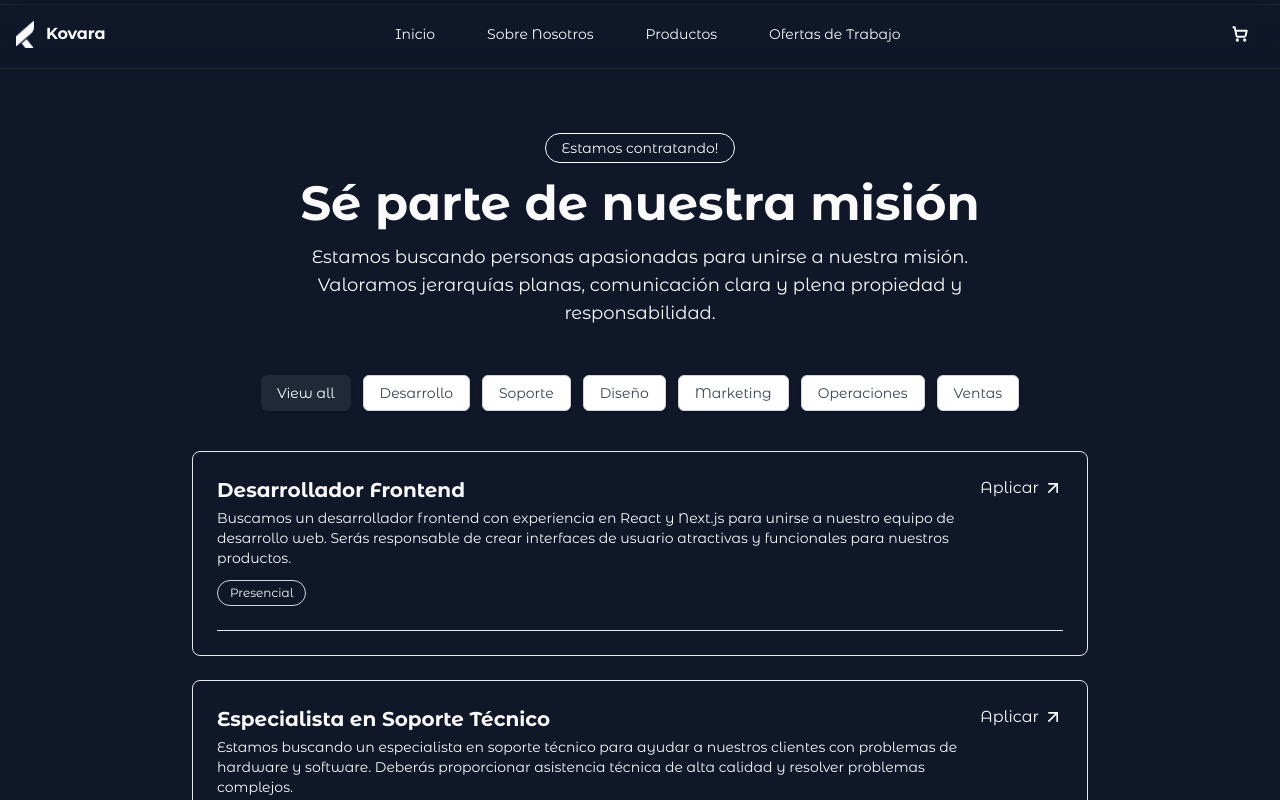
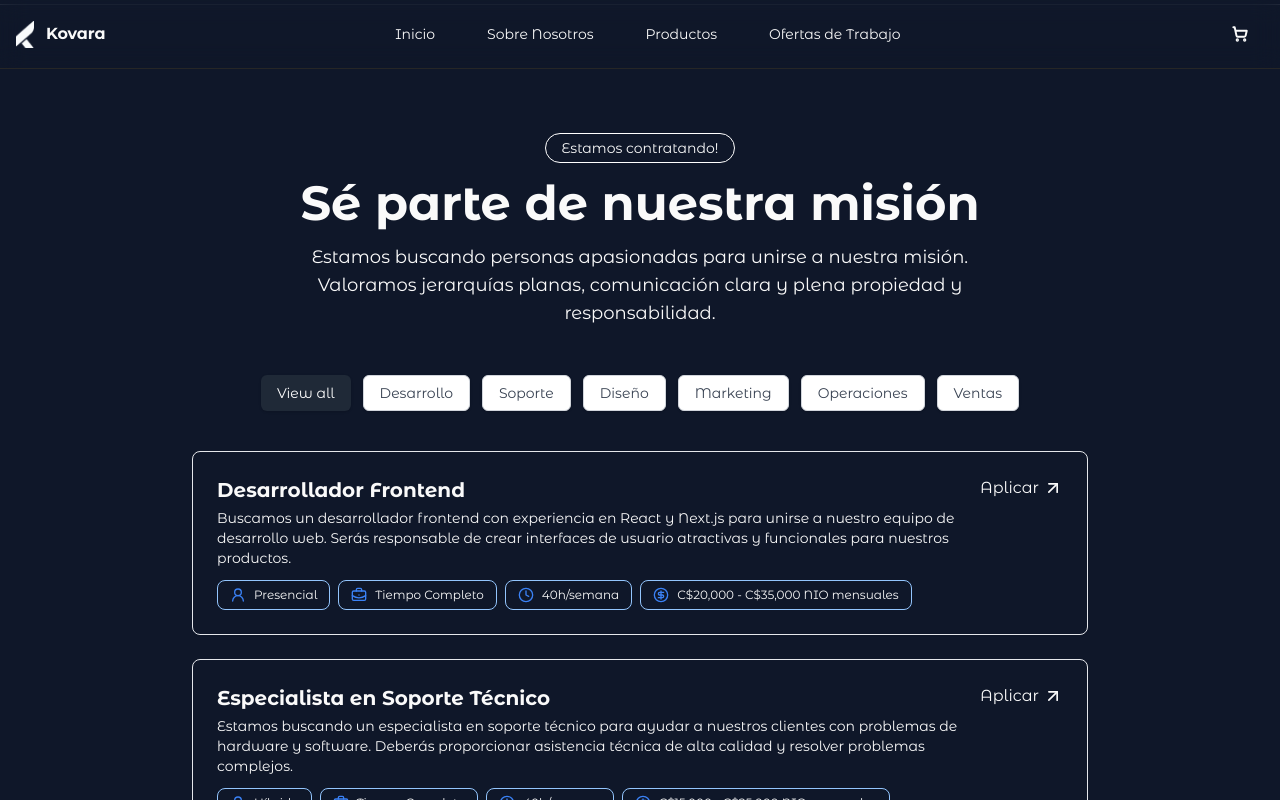
Before and after one commit to aaronportobanco/kovara-website, a Next.js app: page /job-page in a window 1280 px wide. Shown: the top 800 px of the page. Built offline with nearby package versions, Linux system fonts and the light colour scheme.

Commit message:
feat: enhance Cards component with job type, shift, hours, and salary range badges

```diff
--- a/src/app/job-page/components/cards.jsx
+++ b/src/app/job-page/components/cards.jsx
@@ -1,28 +1,57 @@
-import React from 'react';
-import Link from 'next/link';
-import { ArrowUpRight, MapPin, Clock } from 'lucide-react';
+import React from "react";
+import Link from "next/link";
+import {
+  ArrowUpRight,
+  UserRound,
+  BriefcaseBusiness,
+  Clock,
+  CircleDollarSign,
+} from "lucide-react";
+import { Badge } from "@/components/ui/badge";
 
 const Cards = ({ jobs }) => (
   <div className="space-y-6">
-    {jobs.map(job => (
-      <div key={job.id} className="p-6 rounded-lg shadow-sm border border-gray-200">
+    {jobs.map((job) => (
+      <div
+        key={job.id}
+        className="p-6 rounded-lg shadow-sm border border-gray-200"
+      >
         <div className="flex flex-col sm:flex-row justify-between items-start">
           <div className="flex-grow mb-4 sm:mb-0 sm:mr-4">
             <h2 className="text-xl font-semibold">{job.title}</h2>
             <p className="mt-1 mb-3 text-sm">{job.description}</p>
-            <div className="flex flex-wrap gap-3">
-              {job.tags.map(tag => {
-                let IconComponent;
-                const lower = tag.toLowerCase();
-                if (lower.includes('remote') || lower.includes('on-site') || lower.includes('hybrid')) IconComponent = MapPin;
-                else if (lower.includes('tiempo completo') || lower.includes('part-time') || lower.includes('full-time')) IconComponent = Clock;
-                return (
-                  <span key={tag} className="inline-flex items-center px-3 py-1 rounded-full text-xs font-medium border border-gray-300">
-                    {IconComponent && <IconComponent className="w-3.5 h-3.5 mr-1.5" />}
-                    {tag}
-                  </span>
-                );
-              })}
+            <div className="flex flex-wrap gap-2 items-center">
+              {[
+                job.type && {
+                  icon: <UserRound className="h-4 w-4 text-blue-500" />,
+                  label: job.type,
+                },
+                job.shift && {
+                  icon: <BriefcaseBusiness className="h-4 w-4 text-blue-500" />,
+                  label: job.shift,
+                },
+                job.hours && {
+                  icon: <Clock className="h-4 w-4 text-blue-500" />,
+                  label: job.hours,
+                },
+                job.salaryRange && {
+                  icon: <CircleDollarSign className="h-4 w-4 text-blue-500" />,
+                  label: job.salaryRange,
+                },
+              ]
+                .filter(Boolean)
+                .map((item, idx) => (
+                  <Badge
+                    key={idx}
+                    variant="outline"
+                    className="text-gray-700 border border-blue-300 px-3 py-1.5 gap-2 rounded-lg text-sm font-medium flex items-center"
+                  >
+                    {item.icon}
+                    <span className="text-xs font-medium text-foreground">
+                      {item.label}
+                    </span>
+                  </Badge>
+                ))}
             </div>
           </div>
           <Link href={`/job-page/${job.id}`} passHref>
@@ -32,19 +61,8 @@ const Cards = ({ jobs }) => (
             </div>
           </Link>
         </div>
-        <hr className="mt-6 border-gray-200" />
       </div>
     ))}
-    {jobs.length > 0 && (
-      <style jsx global>{`
-        .space-y-6 > div:last-child hr { display: none; }
-      `}</style>
-    )}
-    {jobs.length === 0 && (
-      <div className="text-center py-10">
-        {/* …no‐jobs SVG + text… */}
-      </div>
-    )}
   </div>
 );
 
```
